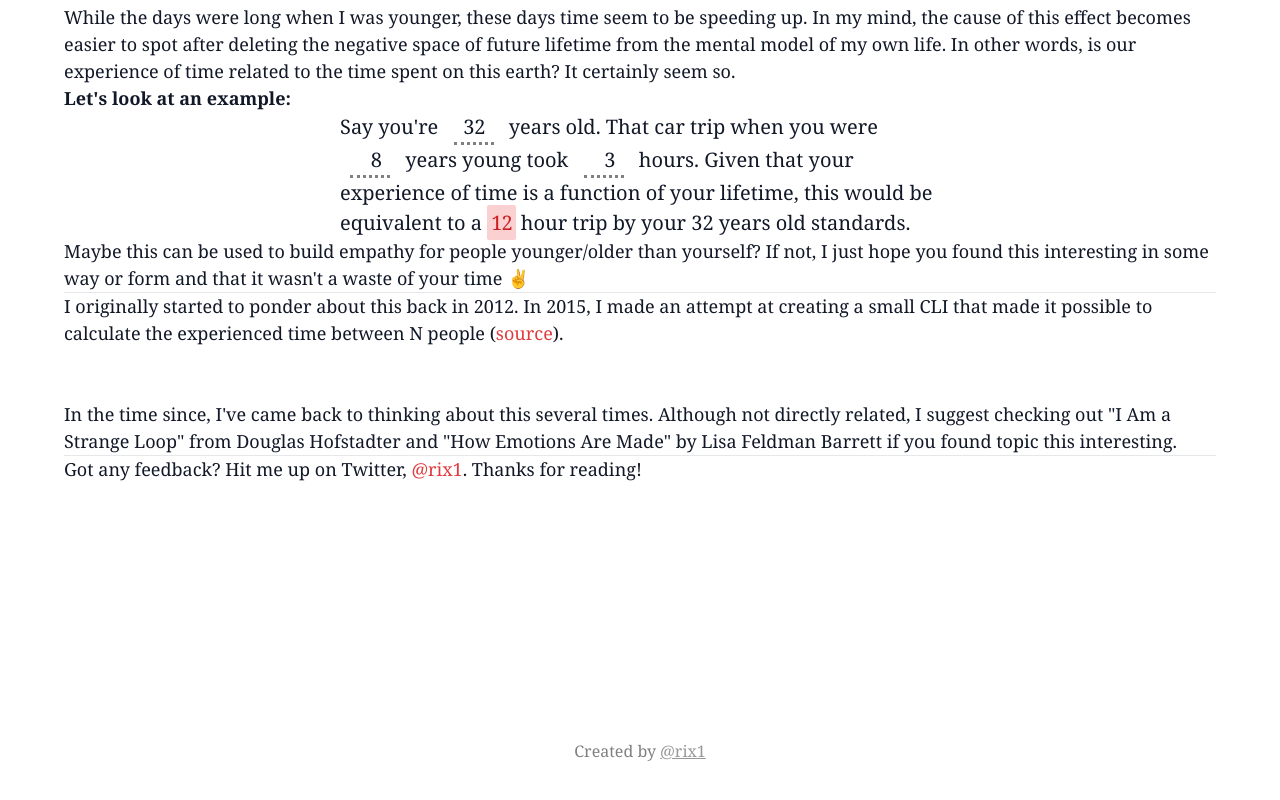
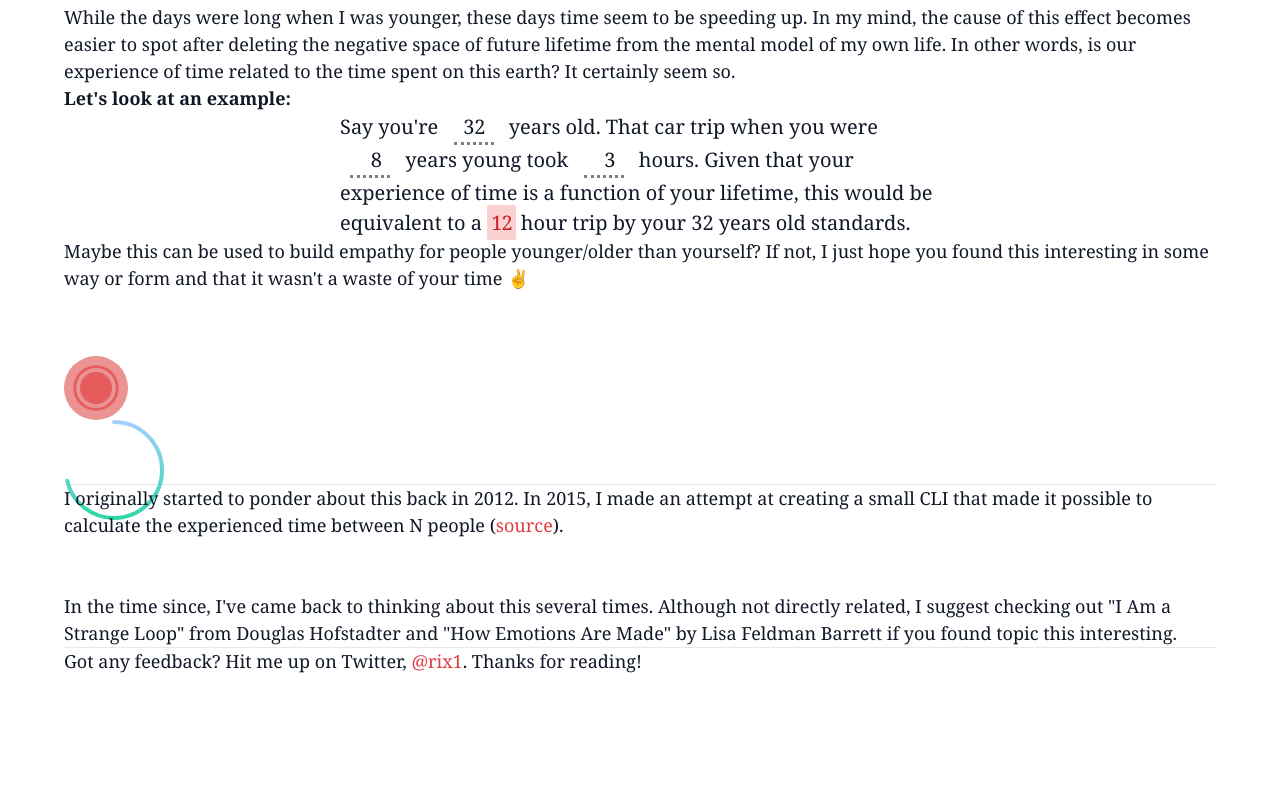
Before and after one commit to rix1/relativity, a Next.js app: page /words/lifetime in a window 1280 px wide. Shown: the part 1394-2194 px from the top of the page. Built offline with nearby package versions, Linux system fonts and the light colour scheme; what @tailwindcss/typography would draw is missing.

Commit message:
wip not sure when I did this.... just a bakcup commit

```diff
--- /dev/null
+++ b/components/Lifetime/SpeedViz.js
@@ -0,0 +1,130 @@
+import React from 'react';
+
+/**
+ *
+ * TODO:
+ * [] Beacon/Pulse
+ * [] Clock/circle
+ */
+
+const Beacon = () => (
+  <svg xmlns="http://www.w3.org/2000/svg" viewBox="0 0 24 24">
+    <circle cx="12" cy="12" r="12" fill="currentColor" opacity=".5" />
+    <circle cx="12" cy="12" r="6" fill="currentColor" opacity=".5" />
+    <circle
+      cx="12"
+      cy="12"
+      r="8"
+      fill="transparent"
+      stroke="currentColor"
+      opacity=".5">
+      <animate
+        attributeName="r"
+        from="0"
+        to="12"
+        dur="1.4s"
+        repeatCount="indefinite"
+        animationDirection="alternate"
+      />
+      <animate
+        attributeName="opacity"
+        from="1"
+        to="0"
+        dur="1.4s"
+        repeatCount="indefinite"
+      />
+    </circle>
+  </svg>
+);
+
+const Dots = () => {
+  const dots = ['palegreen', 'mediumaquamarine', 'lightseagreen'];
+  const padding = 12;
+  const width = 12;
+  const timing = 0.1;
+  return (
+    <svg
+      xmlns="http://www.w3.org/2000/svg"
+      viewBox={`0 0 ${24 * dots.length} 24`}>
+      {dots.map((color, index) => (
+        <circle
+          key={color}
+          cx={width + width * index + (index * padding) / 2}
+          cy="12"
+          r={width / 2}
+          fill={color}
+          opacity="0">
+          <animate
+            id={`circle${index}`}
+            attributeName="opacity"
+            from="0"
+            to="1"
+            dur={`${timing}s`}
+            fill="freeze"
+            begin={
+              index
+                ? `circle${index - 1}.end+${timing}s`
+                : `0;circle${dots.length - 1}.end+${timing * 4}s`
+            }
+            additive="sum"
+          />
+          <animate
+            from="1"
+            to="0"
+            attributeName="opacity"
+            dur={`${timing * 2}s`}
+            fill="freeze"
+            begin={`circle${index}.end + ${timing * 2}s`}
+          />
+        </circle>
+      ))}
+    </svg>
+  );
+};
+
+const Circle = () => (
+  <svg width="100" height="100" viewBox="0 0 100 100">
+    <linearGradient id="linear" x1="0%" y1="0%" x2="100%" y2="0%">
+      <stop offset="0%" stopColor="#2ed8a7" />
+      <stop offset="100%" stopColor="#a6ceff" />
+    </linearGradient>
+    <circle
+      strokeLinecap="round"
+      cx="50"
+      cy="50"
+      r="48"
+      stroke="url(#linear)"
+      strokeWidth="4"
+      fill="none"
+      strokeDasharray="315"
+      strokeDashoffset="100"
+      strokeMitterlimit="0"
+      transform="rotate(-90 ) translate(-100 0)">
+      <animate
+        attributeName="stroke-dashoffset"
+        from="315"
+        to="0"
+        dur="1s"
+        repeatCount="indefinite"
+      />
+    </circle>
+  </svg>
+);
+
+const SpeedViz = () => {
+  return (
+    <div className="">
+      <div className="w-32 h-16 text-red-600">
+        <Dots />
+      </div>
+      <div className="w-16 h-16 text-red-600">
+        <Beacon />
+      </div>
+      <div className="w-16 h-16 text-blue-600">
+        <Circle />
+      </div>
+    </div>
+  );
+};
+
+export default SpeedViz;
--- a/components/PageLayout.js
+++ b/components/PageLayout.js
@@ -10,7 +10,7 @@ const Header = ({}: HeaderProps) => (
       <a className="link">
         <img
           src="/first-thursday.jpg"
-          className="br-100 pa1 ba b--black-10 h3 w3 cover"
+          className="br-100 pa1 ba b--black-10 h3 w3 cover mx-auto"
           alt="avatar"
         />
         <h1 className="f5 f4-ns fw6 mid-gray ">Rix1</h1>
--- a/pages/words/lifetime.mdx
+++ b/pages/words/lifetime.mdx
@@ -1,6 +1,7 @@
 import Post from '../../components/Post';
 import LifetimeSlider from '../../components/Lifetime/LifetimeSlider';
 import CarTripExample from '../../components/Lifetime/CarTripExample';
+import SpeedViz from '../../components/Lifetime/SpeedViz';
 import InlineInput from '../../components/InlineInput';
 
 export const meta = {
@@ -56,6 +57,8 @@ While the days were long when I was younger, these days time seem to be speeding
 
 Maybe this can be used to build empathy for people younger/older than yourself? If not, I just hope you found this interesting in some way or form and that it wasn't a waste of your time ✌️
 
+<SpeedViz />
+
 ---
 
 <footnote id="footnote-1">
```
